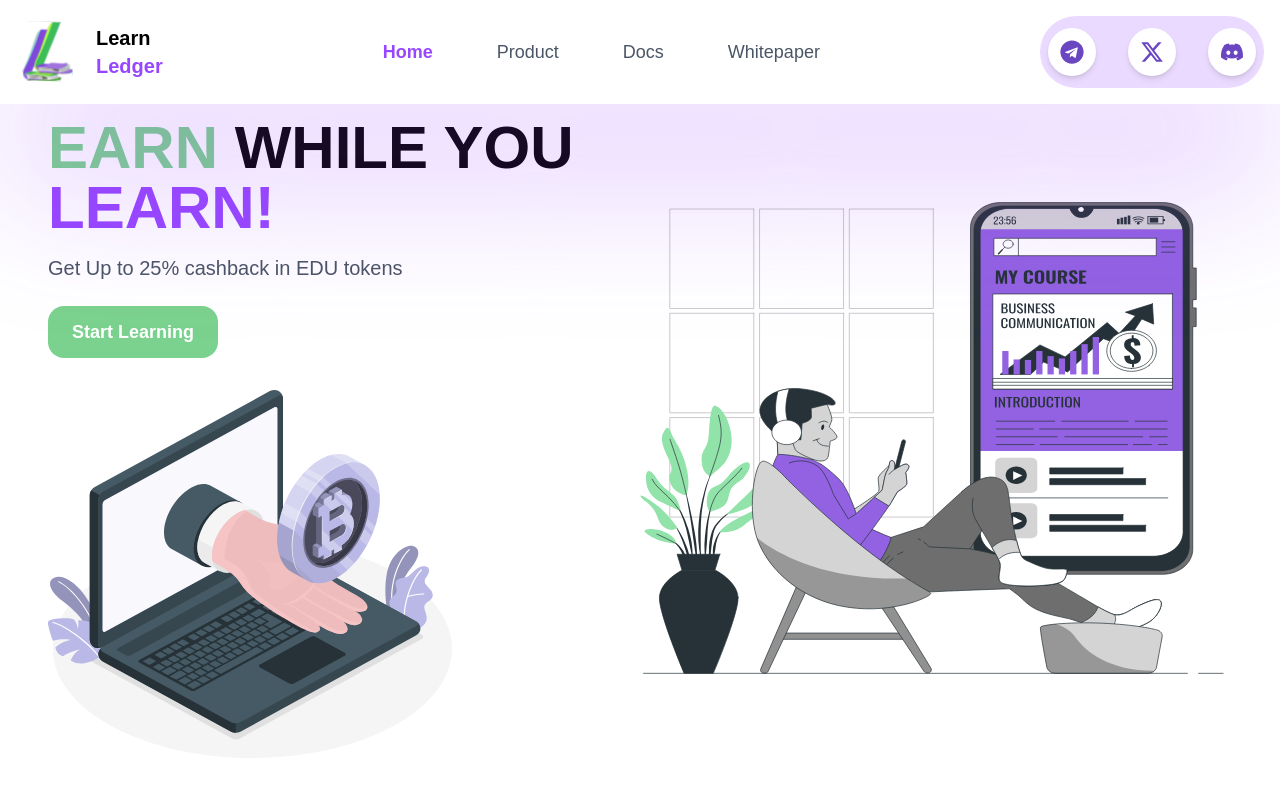
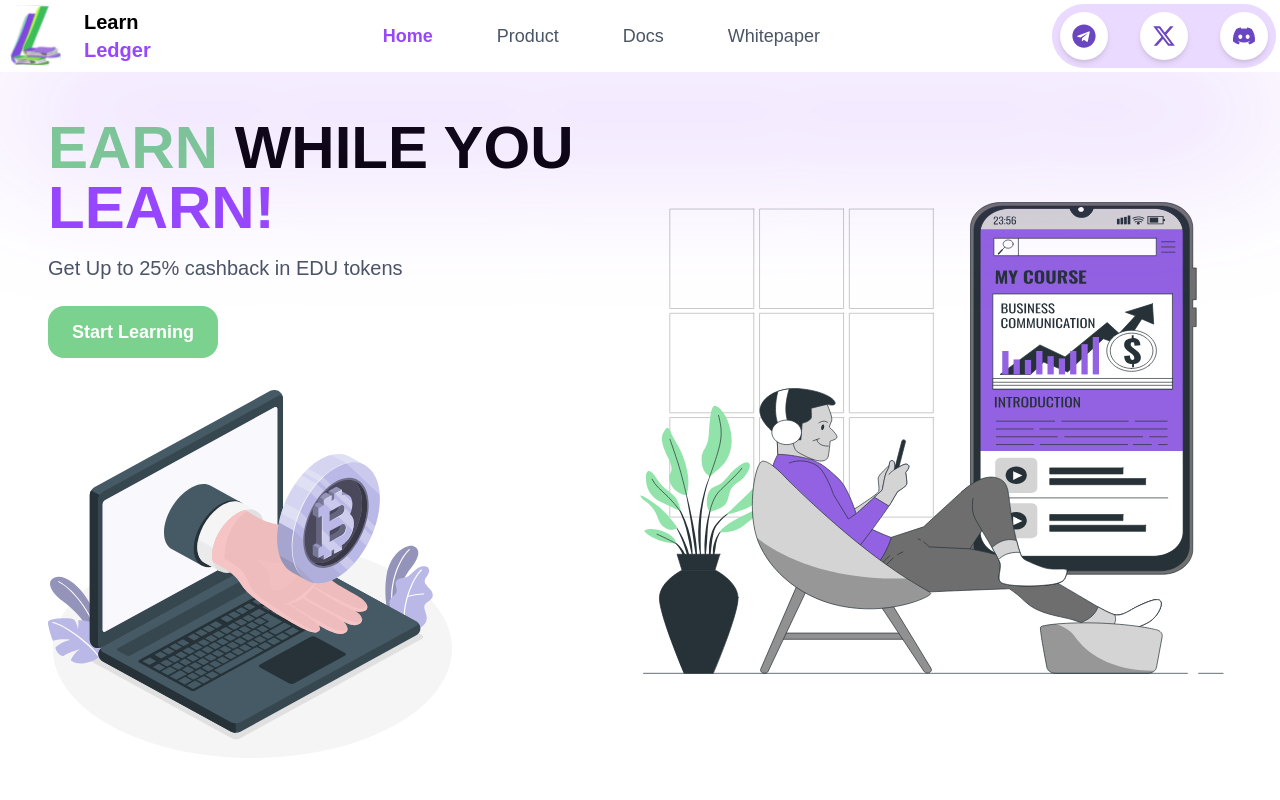
Before and after one commit to sagajax/LearnLed, a React (Vite) app: page / in a window 1280 px wide. Shown: the top 800 px of the page. Built offline with nearby package versions, Linux system fonts and the light colour scheme; a web font is replaced by a local one.

Commit message:
navbar fixed

```diff
--- a/src/components/Navbar.jsx
+++ b/src/components/Navbar.jsx
@@ -10,7 +10,7 @@ export default function Navbar() {
   const toggleMenu = () => setIsOpen(!isOpen);
 
   return (
-    <nav className="bg-white w-full md:shadow-[0_75px_150px_2px_rgba(0,0,0,0.25)] shadow-[#9747ff48] p-4 fixed top-0 z-[1000]">
+    <nav className="bg-white w-full md:shadow-[0_75px_150px_2px_rgba(0,0,0,0.25)] shadow-[#9747ff48] p-1 fixed top-0 z-[1000]">
       <div className="flex items-center justify-between max-w-7xl mx-auto">
         {/* Logo Section */}
         <div className="flex items-center gap-4">
@@ -44,9 +44,9 @@ export default function Navbar() {
         </div>
 
         {/* Social Icons - Desktop */}
-        <div className="hidden md:flex flex-row gap-6 lg:gap-8 items-center justify-around bg-[#eadaff] p-2 rounded-full py-3">
+        <div className="hidden md:flex flex-row gap-6 lg:gap-8 items-center justify-around bg-[#eadaff] p-2 rounded-full ">
           {[FaTelegram, FaXTwitter, FaDiscord].map((Icon, index) => (
-            <div key={index} className="bg-white shadow-md p-2 rounded-full w-10 h-10 lg:w-12 lg:h-12">
+            <div key={index} className="bg-white shadow-md  rounded-full w-10 h-10 lg:w-12 lg:h-12">
               <div className="flex items-center justify-center w-full h-full">
                 <a href="#" className="text-gray-600 hover:text-[#6B46C1] transition-colors">
                   <Icon size={24} color="#6B46C1" />
```
